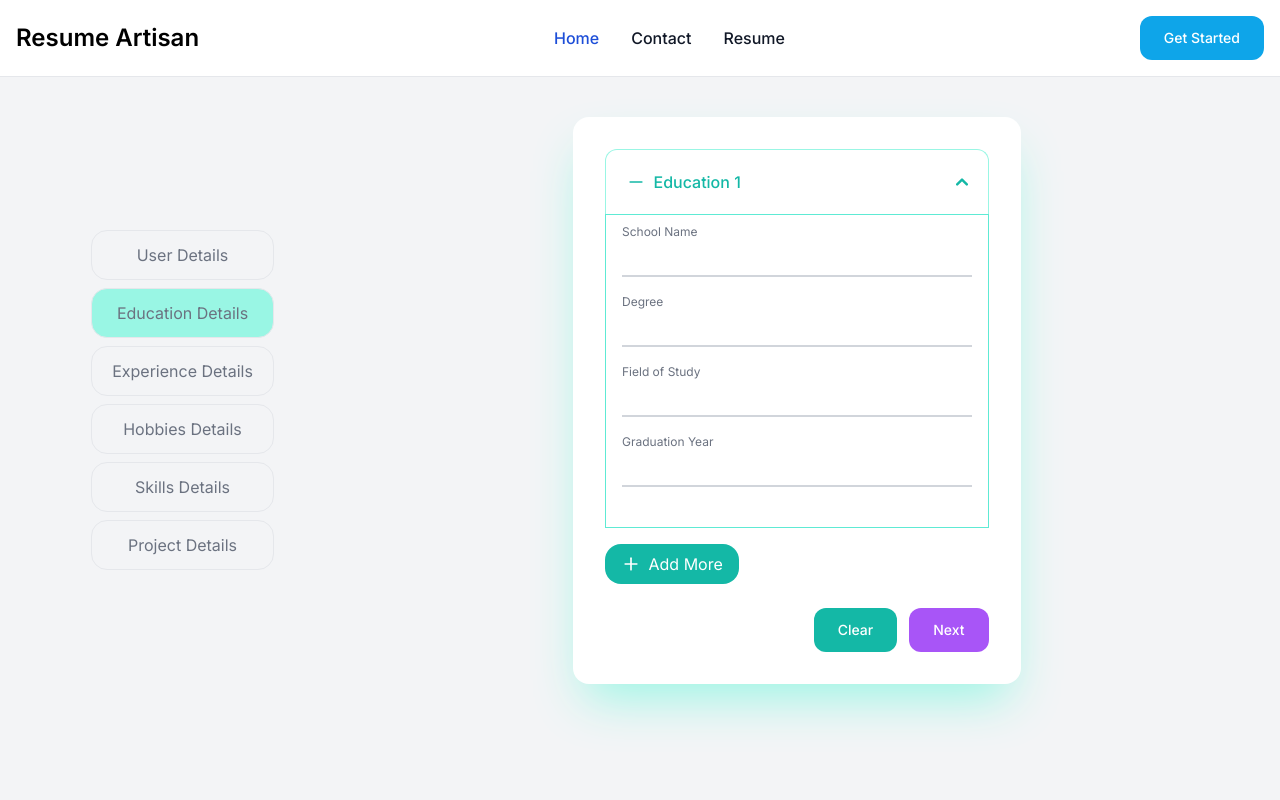
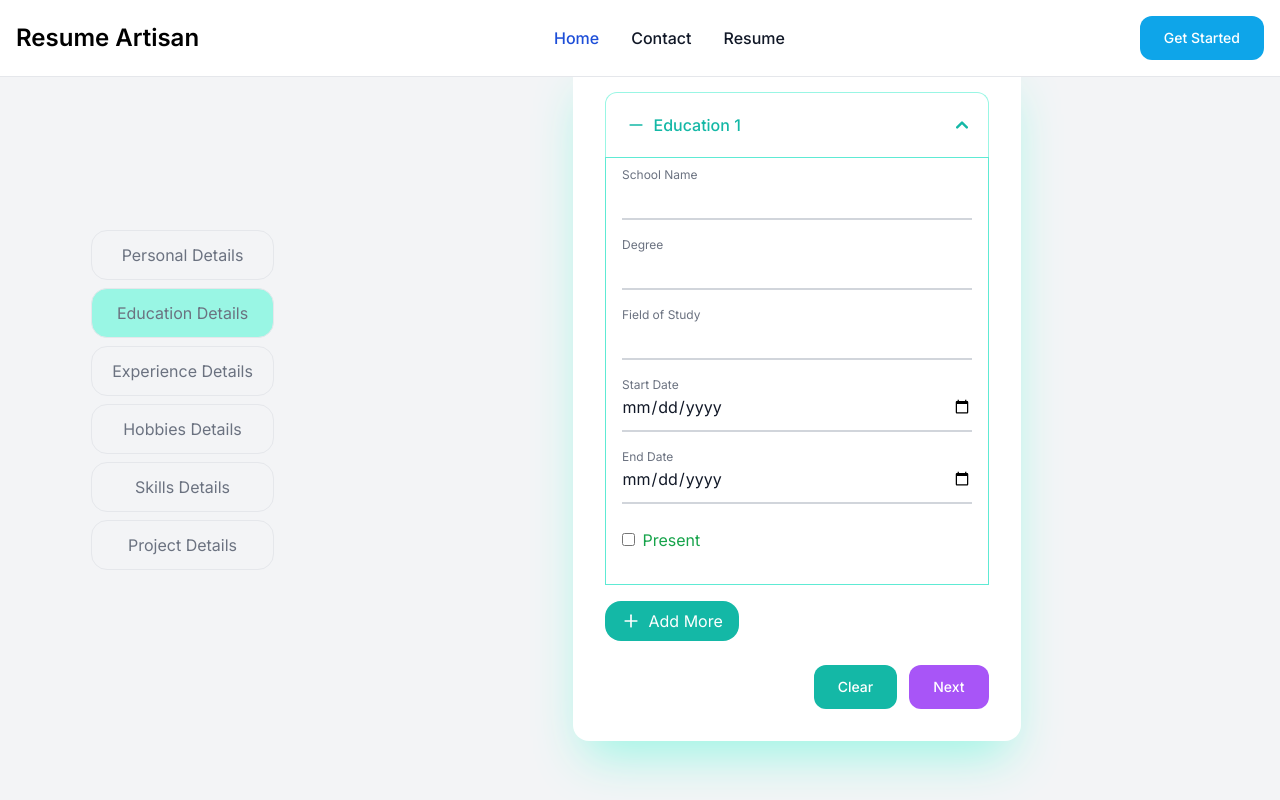
Before and after one commit to razzuSharma/resume-builder, a Next.js app: page /create-resume in a window 1280 px wide. Both pictures are taken after typing "Sample", "Sample", "name@example.com", "5551234" into the empty fields and a click on the button "Next". Built offline with nearby package versions, Linux system fonts and the light colour scheme.

Commit message:
fixes: fixing the present date and past date in the form for present working conditions

```diff
--- a/app/create-resume/page.tsx
+++ b/app/create-resume/page.tsx
@@ -1,25 +1,25 @@
 "use client";
 import React, { useState } from "react";
-import UserDetails from "../pages/UserDetails";
 import EducationDetails from "../pages/EducationDetails";
 import ExperienceDetails from "../pages/ExperienceDetails";
 import HobbiesDetails from "../pages/HobbiesDetails";
 import SkillsDetails from "../pages/SkillsDetails";
 import ProjectDetails from "../pages/ProjectDetails";
+import PersonalDetails from "../pages/PersonalDetails";
 
 const ResumePage = () => {
   const [activeTab, setActiveTab] = useState<
-    | "UserDetails"
+    | "PersonalDetails"
     | "EducationDetails"
     | "ExperienceDetails"
     | "HobbiesDetails"
     | "SkillsDetails"
     | "ProjectDetails"
-  >("UserDetails");
+  >("PersonalDetails");
 
   const handleTabClick = (
     tab:
-      | "UserDetails"
+      | "PersonalDetails"
       | "EducationDetails"
       | "ExperienceDetails"
       | "HobbiesDetails"
@@ -32,7 +32,7 @@ const ResumePage = () => {
   const handleFormSubmit = () => {
     // Move to the next tab after form submission
     switch (activeTab) {
-      case "UserDetails":
+      case "PersonalDetails":
         setActiveTab("EducationDetails");
         break;
       case "EducationDetails":
@@ -48,7 +48,7 @@ const ResumePage = () => {
         setActiveTab("ProjectDetails");
         break;
       case "ProjectDetails":
-        setActiveTab("UserDetails");
+        setActiveTab("PersonalDetails");
         break;
       // Add more cases if needed
       default:
@@ -64,7 +64,7 @@ const ResumePage = () => {
 
   // Tab contents
   const tabContent: { [key: string]: JSX.Element } = {
-    UserDetails: <UserDetails onNext={handleFormSubmit} />,
+    PersonalDetails: <PersonalDetails onNext={handleFormSubmit} />,
     EducationDetails: <EducationDetails onNext={handleFormSubmit} />,
     ExperienceDetails: <ExperienceDetails onNext={handleFormSubmit} />,
     HobbiesDetails: <HobbiesDetails onNext={handleFormSubmit} />,
@@ -83,7 +83,7 @@ const ResumePage = () => {
                 onClick={() =>
                   handleTabClick(
                     tab as
-                      | "UserDetails"
+                      | "PersonalDetails"
                       | "EducationDetails"
                       | "ExperienceDetails"
                       | "HobbiesDetails"
--- a/app/pages/EducationDetails.tsx
+++ b/app/pages/EducationDetails.tsx
@@ -1,6 +1,6 @@
 // EducationDetails.tsx
 import React, { useState } from "react";
-import { Formik, Form, FieldArray, Field } from "formik";
+import { Formik, Form, FieldArray, Field, FieldProps, FormikHelpers } from "formik";
 import { FiPlus, FiMinus } from "react-icons/fi";
 import ButtonStylings from "../components/Button";
 
@@ -8,7 +8,9 @@ interface Education {
   schoolName: string;
   degree: string;
   fieldOfStudy: string;
-  graduationYear: string;
+  startDate: string;
+  endDate: string;
+  present: boolean;
 }
 
 interface EducationDetailsProps {
@@ -23,7 +25,8 @@ const InputField: React.FC<{
   label: string;
   name: string;
   type?: string;
-}> = ({ label, name, type = "text" }) => (
+  disabled?: boolean;
+}> = ({ label, name, type = "text", disabled = false }) => (
   <div className="relative z-0 w-full mb-6 group">
     <Field
       type={type}
@@ -31,6 +34,7 @@ const InputField: React.FC<{
       id={name}
       className="block py-2.5 px-0 w-full text-gray-900 bg-transparent border-0 border-b-2 border-gray-300 appearance-none focus:outline-none focus:ring-0 focus:border-teal-600 peer"
       required
+      disabled={disabled}
     />
     <label
       htmlFor={name}
@@ -46,11 +50,23 @@ const AccordionSection: React.FC<{
   expandedIndex: number | null;
   toggleAccordion: (index: number) => void;
   education: Education;
-}> = ({ index, expandedIndex, toggleAccordion, education }) => (
+  values: MyFormValues;
+  setFieldValue: (field: string, value: any, shouldValidate?: boolean) => void;
+}> = ({ index, expandedIndex, toggleAccordion, education, values, setFieldValue }) => {
+  const isPresent = values.educations[index].present;
+
+  const handlePresentChange = (e: React.ChangeEvent<HTMLInputElement>) => {
+    setFieldValue(`educations.${index}.present`, e.target.checked);
+    if (e.target.checked) {
+      setFieldValue(`educations.${index}.endDate`, "");
+    }
+  };
+
+  return (
     <div className="mb-4">
       <button
         type="button"
-      className="flex items-center justify-between w-full p-5 font-medium rtl:text-right text-teal-500 border border-b-0 border-teal-200 rounded-t-xl  dark:border-teal-700 dark:text-teal-400 hover:bg-teal-100 dark:hover:bg-teal-800 gap-3"
+        className="flex items-center justify-between w-full p-5 font-medium rtl:text-right text-teal-500 border border-b-0 border-teal-200 rounded-t-xl dark:border-teal-700 dark:text-teal-400 hover:bg-teal-100 dark:hover:bg-teal-800 gap-3"
         onClick={() => toggleAccordion(index)}
         aria-expanded={expandedIndex === index ? "true" : "false"}
         aria-controls={`accordion-body-${index}`}
@@ -93,33 +109,41 @@ const AccordionSection: React.FC<{
           expandedIndex === index ? "block" : "hidden"
         } border border-teal-300 rounded-lg p-4`}
       >
+        <InputField label="School Name" name={`educations.${index}.schoolName`} />
+        <InputField label="Degree" name={`educations.${index}.degree`} />
+        <InputField label="Field of Study" name={`educations.${index}.fieldOfStudy`} />
+        <InputField label="Start Date" name={`educations.${index}.startDate`} type="date" />
         <InputField
-        label="School Name"
-        name={`educations.${index}.schoolName`}
+          label="End Date"
+          name={`educations.${index}.endDate`}
+          type="date"
+          disabled={isPresent}
         />
-      <InputField label="Degree" name={`educations.${index}.degree`} />
-      <InputField
-        label="Field of Study"
-        name={`educations.${index}.fieldOfStudy`}
+        <div className="flex items-center mb-4">
+          <Field
+            type="checkbox"
+            name={`educations.${index}.present`}
+            id={`educations.${index}.present`}
+            className="mr-2"
+            onChange={handlePresentChange}
           />
-      <InputField
-        label="Graduation Year"
-        name={`educations.${index}.graduationYear`}
-      />
+          <label className="text-green-600" htmlFor={`educations.${index}.present`}>Present</label>
+        </div>
       </div>
     </div>
   );
+};
 
-export const EducationDetails: React.FC<EducationDetailsProps> = ({
-  onNext,
-}) => {
+export const EducationDetails: React.FC<EducationDetailsProps> = ({ onNext }) => {
   const initialValues: MyFormValues = {
     educations: [
       {
         schoolName: "",
         degree: "",
         fieldOfStudy: "",
-        graduationYear: "",
+        startDate: "",
+        endDate: "",
+        present: false,
       },
     ],
   };
@@ -146,23 +170,23 @@ export const EducationDetails: React.FC<EducationDetailsProps> = ({
             onNext();
           }}
         >
-          {({ handleReset, values }) => (
+          {({ handleReset, values, setFieldValue }) => (
             <Form>
               <FieldArray
                 name="educations"
                 render={(arrayHelpers) => (
                   <div>
-                    {values.educations.map(
-                      (education: Education, index: number) => (
+                    {values.educations.map((education: Education, index: number) => (
                       <AccordionSection
                         key={index}
                         index={index}
                         expandedIndex={expandedIndex}
                         toggleAccordion={toggleAccordion}
                         education={education}
+                        values={values}
+                        setFieldValue={setFieldValue}
                       />
-                      )
-                    )}
+                    ))}
                     <button
                       type="button"
                       onClick={() =>
@@ -170,7 +194,9 @@ export const EducationDetails: React.FC<EducationDetailsProps> = ({
                           schoolName: "",
                           degree: "",
                           fieldOfStudy: "",
-                          graduationYear: "",
+                          startDate: "",
+                          endDate: "",
+                          present: false,
                         })
                       }
                       className="flex items-center py-2 px-4 bg-teal-500 text-white rounded-2xl hover:bg-teal-600 focus:outline-none transition-colors duration-300"
@@ -190,7 +216,7 @@ export const EducationDetails: React.FC<EducationDetailsProps> = ({
                   Clear
                 </ButtonStylings>
 
-                <ButtonStylings variant="purple" onClick={()=>{}}>
+                <ButtonStylings variant="purple" onClick={() => {}}>
                   Next
                 </ButtonStylings>
               </div>
--- a/app/pages/ExperienceDetails.tsx
+++ b/app/pages/ExperienceDetails.tsx
@@ -9,6 +9,7 @@ interface Experience {
   position: string;
   startDate: string;
   endDate: string;
+  present: boolean;
   responsibilities: string[];
 }
 
@@ -24,7 +25,8 @@ const InputField: React.FC<{
   label: string;
   name: string;
   type?: string;
-}> = ({ label, name, type = "text" }) => (
+  disabled?: boolean;
+}> = ({ label, name, type = "text", disabled = false }) => (
   <div className="relative z-0 w-full mb-6 group">
     <Field
       type={type}
@@ -32,6 +34,7 @@ const InputField: React.FC<{
       id={name}
       className="block py-2.5 px-0 w-full text-gray-900 bg-transparent border-0 border-b-2 border-gray-300 appearance-none focus:outline-none focus:ring-0 focus:border-teal-600 peer"
       required
+      disabled={disabled}
     />
     <label
       htmlFor={name}
@@ -47,11 +50,23 @@ const AccordionSection: React.FC<{
   expandedIndex: number | null;
   toggleAccordion: (index: number) => void;
   experience: Experience;
-}> = ({ index, expandedIndex, toggleAccordion, experience }) => (
+  values: MyFormValues;
+  setFieldValue: (field: string, value: any, shouldValidate?: boolean) => void;
+}> = ({ index, expandedIndex, toggleAccordion, experience, values, setFieldValue }) => {
+  const isPresent = values.experiences[index].present;
+
+  const handlePresentChange = (e: React.ChangeEvent<HTMLInputElement>) => {
+    setFieldValue(`experiences.${index}.present`, e.target.checked);
+    if (e.target.checked) {
+      setFieldValue(`experiences.${index}.endDate`, "");
+    }
+  };
+
+  return (
     <div className="mb-4">
       <button
         type="button"
-      className="flex items-center justify-between w-full p-5 font-medium rtl:text-right text-teal-500 border border-b-0 border-teal-200 rounded-t-xl  dark:border-teal-700 dark:text-teal-400 hover:bg-teal-100 dark:hover:bg-teal-800 gap-3"
+        className="flex items-center justify-between w-full p-5 font-medium rtl:text-right text-teal-500 border border-b-0 border-teal-200 rounded-t-xl dark:border-teal-700 dark:text-teal-400 hover:bg-teal-100 dark:hover:bg-teal-800 gap-3"
         onClick={() => toggleAccordion(index)}
         aria-expanded={expandedIndex === index ? "true" : "false"}
         aria-controls={`accordion-body-${index}`}
@@ -94,13 +109,25 @@ const AccordionSection: React.FC<{
           expandedIndex === index ? "block" : "hidden"
         } border border-teal-300 rounded-lg p-4`}
       >
+        <InputField label="Company Name" name={`experiences.${index}.companyName`} />
+        <InputField label="Position" name={`experiences.${index}.position`} />
+        <InputField label="Start Date" name={`experiences.${index}.startDate`} type="date" />
         <InputField
-        label="Company Name"
-        name={`experiences.${index}.companyName`}
+          label="End Date"
+          name={`experiences.${index}.endDate`}
+          type="date"
+          disabled={isPresent}
         />
-      <InputField label="Position" name={`experiences.${index}.position`} />
-      <InputField label="Start Date" name={`experiences.${index}.startDate`} />
-      <InputField label="End Date" name={`experiences.${index}.endDate`} />
+        <div className="flex items-center mb-4">
+          <Field
+            type="checkbox"
+            name={`experiences.${index}.present`}
+            id={`experiences.${index}.present`}
+            className="mr-2"
+            onChange={handlePresentChange}
+          />
+          <label className="py-2 text-green-600" htmlFor={`experiences.${index}.present`}>Present</label>
+        </div>
         <div className="relative z-0 w-full mb-6 group">
           <label
             htmlFor={`responsibility-${index}`}
@@ -120,6 +147,7 @@ const AccordionSection: React.FC<{
       </div>
     </div>
   );
+};
 
 const ExperienceDetails: React.FC<ExperienceDetailsProps> = ({ onNext }) => {
   const initialValues: MyFormValues = {
@@ -129,6 +157,7 @@ const ExperienceDetails: React.FC<ExperienceDetailsProps> = ({ onNext }) => {
         position: "",
         startDate: "",
         endDate: "",
+        present: false,
         responsibilities: [],
       },
     ],
@@ -156,7 +185,7 @@ const ExperienceDetails: React.FC<ExperienceDetailsProps> = ({ onNext }) => {
             onNext();
           }}
         >
-          {({ handleReset, values }) => (
+          {({ handleReset, values, setFieldValue }) => (
             <Form>
               <FieldArray
                 name="experiences"
@@ -170,6 +199,8 @@ const ExperienceDetails: React.FC<ExperienceDetailsProps> = ({ onNext }) => {
                           expandedIndex={expandedIndex}
                           toggleAccordion={toggleAccordion}
                           experience={experience}
+                          values={values}
+                          setFieldValue={setFieldValue}
                         />
                       )
                     )}
@@ -181,6 +212,7 @@ const ExperienceDetails: React.FC<ExperienceDetailsProps> = ({ onNext }) => {
                           position: "",
                           startDate: "",
                           endDate: "",
+                          present: false,
                           responsibilities: [],
                         })
                       }
--- a/app/pages/ProjectDetails.tsx
+++ b/app/pages/ProjectDetails.tsx
@@ -10,6 +10,7 @@ interface Project {
   name: string;
   startDate: string;
   endDate: string;
+  present: boolean;
   link: string;
   skillsLearned: string;
 }
@@ -26,7 +27,8 @@ const InputField: React.FC<{
   label: string;
   name: string;
   type?: string;
-}> = ({ label, name, type = "text" }) => (
+  disabled?: boolean;
+}> = ({ label, name, type = "text", disabled = false }) => (
   <div className="relative z-0 w-full mb-6 group">
     <Field
       type={type}
@@ -34,6 +36,7 @@ const InputField: React.FC<{
       id={name}
       className="block py-2.5 px-0 w-full text-gray-900 bg-transparent border-0 border-b-2 border-gray-300 appearance-none focus:outline-none focus:ring-0 focus:border-teal-600 peer"
       required
+      disabled={disabled}
     />
     <label
       htmlFor={name}
@@ -50,7 +53,19 @@ const AccordionSection: React.FC<{
   toggleAccordion: (index: number) => void;
   project: Project;
   arrayHelpers: any;
-}> = ({ index, expandedIndex, toggleAccordion, project, arrayHelpers }) => (
+  values: MyFormValues;
+  setFieldValue: (field: string, value: any, shouldValidate?: boolean) => void;
+}> = ({ index, expandedIndex, toggleAccordion, project, arrayHelpers, values, setFieldValue }) => {
+  const isPresent = values.projects[index].present;
+
+  const handlePresentChange = (e: React.ChangeEvent<HTMLInputElement>) => {
+    setFieldValue(`projects.${index}.present`, e.target.checked);
+    if (e.target.checked) {
+      setFieldValue(`projects.${index}.endDate`, "");
+    }
+  };
+
+  return (
     <div className="mb-4">
       <button
         type="button"
@@ -107,7 +122,18 @@ const AccordionSection: React.FC<{
           label="End Date"
           name={`projects.${index}.endDate`}
           type="date"
+          disabled={isPresent}
         />
+        <div className="flex items-center mb-4">
+          <Field
+            type="checkbox"
+            name={`projects.${index}.present`}
+            id={`projects.${index}.present`}
+            className="mr-2"
+            onChange={handlePresentChange}
+          />
+          <label className="py-2 text-green-400" htmlFor={`projects.${index}.present`}>Present</label>
+        </div>
         <InputField label="Project Link" name={`projects.${index}.link`} />
         <InputField
           label="Skills Learned"
@@ -123,6 +149,7 @@ const AccordionSection: React.FC<{
       </div>
     </div>
   );
+};
 
 const ProjectDetails: React.FC<ProjectDetailsProps> = ({ onNext }) => {
   const initialValues: MyFormValues = {
@@ -131,6 +158,7 @@ const ProjectDetails: React.FC<ProjectDetailsProps> = ({ onNext }) => {
         name: "",
         startDate: "",
         endDate: "",
+        present: false,
         link: "",
         skillsLearned: "",
       },
@@ -159,7 +187,7 @@ const ProjectDetails: React.FC<ProjectDetailsProps> = ({ onNext }) => {
             onNext();
           }}
         >
-          {({ handleReset, values }) => (
+          {({ handleReset, values, setFieldValue }) => (
             <Form>
               <FieldArray
                 name="projects"
@@ -173,6 +201,8 @@ const ProjectDetails: React.FC<ProjectDetailsProps> = ({ onNext }) => {
                         toggleAccordion={toggleAccordion}
                         project={project}
                         arrayHelpers={arrayHelpers}
+                        values={values}
+                        setFieldValue={setFieldValue}
                       />
                     ))}
                     <button
@@ -182,6 +212,7 @@ const ProjectDetails: React.FC<ProjectDetailsProps> = ({ onNext }) => {
                           name: "",
                           startDate: "",
                           endDate: "",
+                          present: false,
                           link: "",
                           skillsLearned: "",
                         })
```
Also changed, not shown: app/pages/PersonalDetails.tsx (renamed from app/pages/UserDetails.tsx). Lines whose indentation alone changed are shown as unchanged.
